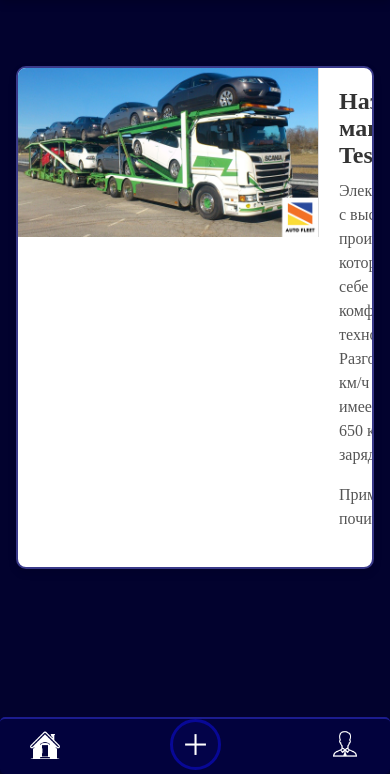
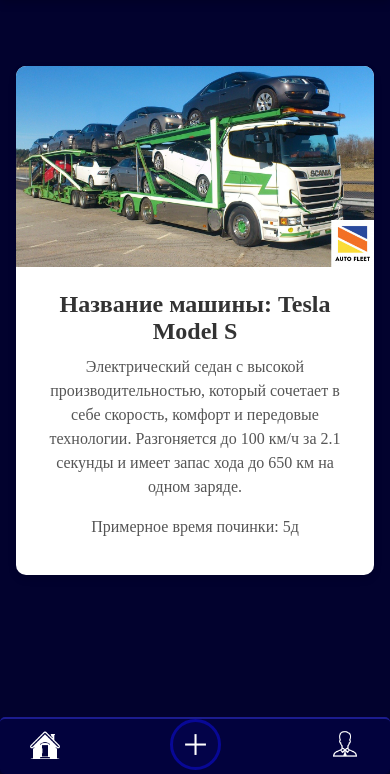
Before and after one commit to Disance/tg-webApp, a PHP site: page / in a window 390 px wide. Shown: the part 70-844 px from the top of the page. Run offline with PHP 8.4, Linux system fonts and the light colour scheme; some libraries are stand-ins or nearby versions; some web fonts are replaced.

Commit message:
adaprtive Queue

```diff
--- a/App.css
+++ b/App.css
@@ -76,25 +76,25 @@
     margin-top: 100px;
   }
   .car-info {
-    display: flex; /* Для создания горизонтального блока */
-    background-color: #ffffff;
+    display: flex;
+    flex-wrap: wrap; /* Позволяет блокам переноситься */
+    background-color: white;
     border-radius: 10px;
     overflow: hidden;
     box-shadow: 0 4px 8px rgba(0, 0, 0, 0.1);
     max-width: 800px;
     margin: 20px auto;
-    border: 2px solid #3A3A8A;
   }
 
   .car-image img {
-    width: 300px; /* Ширина изображения */
-    height: auto; /* Автоматическая высота */
-    border-right: 1px solid #ddd; /* Разделительная линия */
+    width: 100%; /* Изображение растягивается на всю ширину */
+    height: auto;
+    max-width: 300px; /* Максимальная ширина изображения */
   }
 
   .car-details {
     padding: 20px;
-    flex: 1; /* Гибкость для растяжения содержимого */
+    flex: 1;
   }
 
   .car-details h2 {
@@ -109,3 +109,19 @@
     color: #555;
     line-height: 1.5;
   }
+
+  /* Медиазапрос для мобильных устройств */
+  @media (max-width: 600px) {
+    .car-info {
+      flex-direction: column; /* Элементы располагаются вертикально */
+    }
+
+    .car-image img {
+      width: 100%; /* Изображение на всю ширину экрана */
+      max-width: none; /* Убираем ограничение по ширине */
+    }
+
+    .car-details {
+      text-align: center; /* Центрируем текст на мобильных */
+    }
+  }
```
